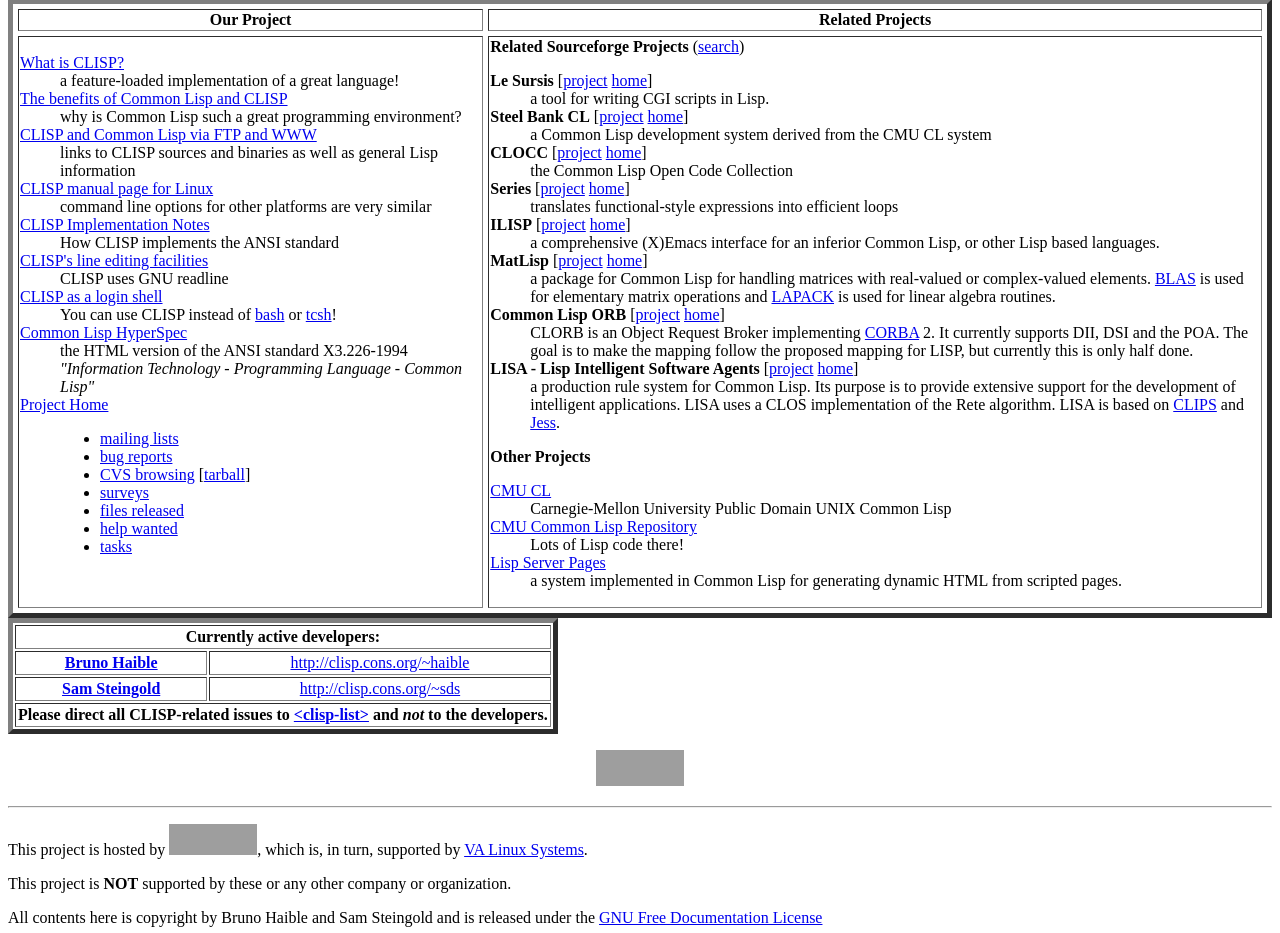
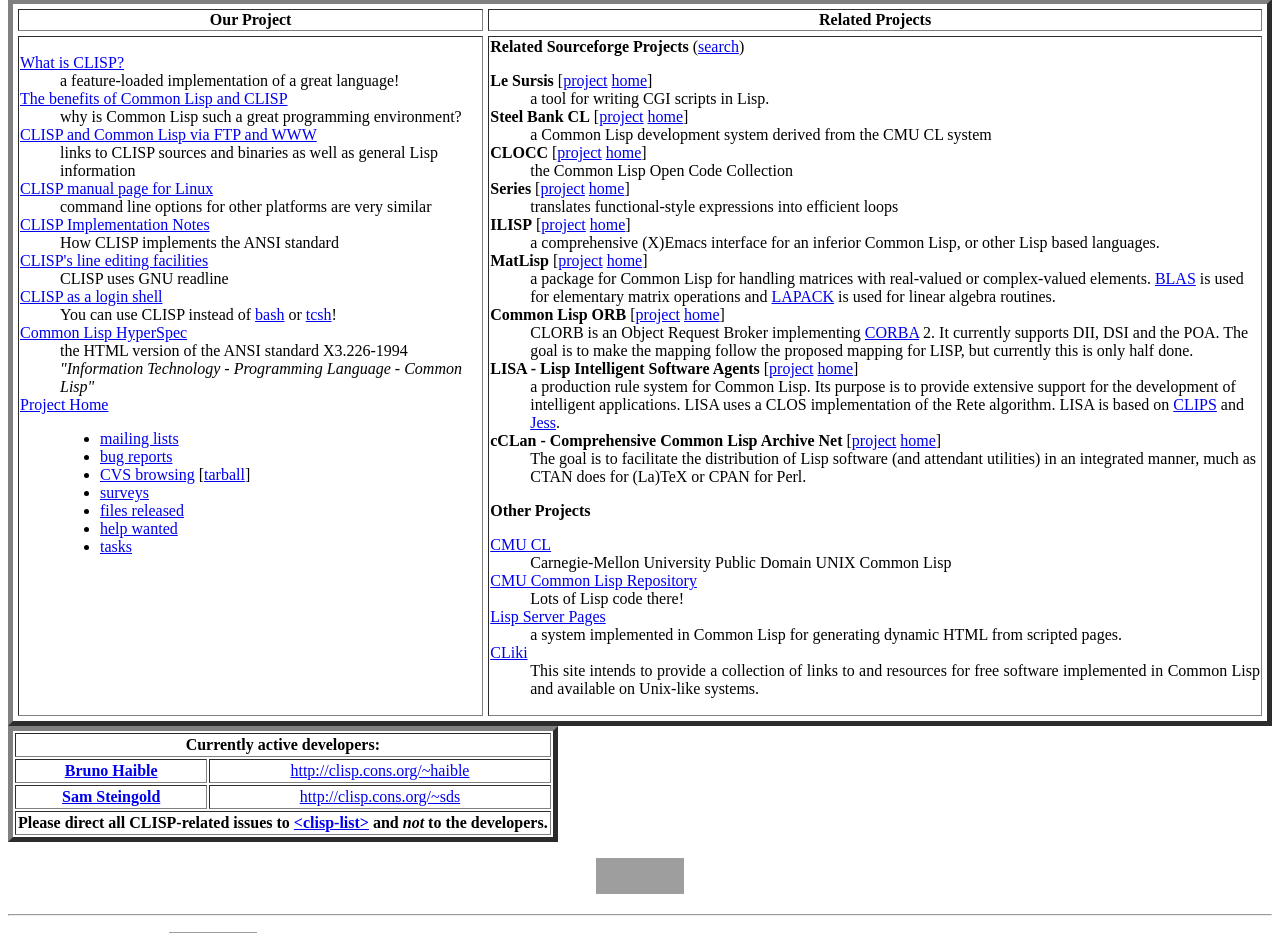
Before and after one commit to gnu-mirror-unofficial/clisp, a PHP site: page / in a window 1280 px wide. Shown: the part 258-1191 px from the top of the page. Run offline with PHP 8.4, Linux system fonts and the light colour scheme; grey boxes are pictures that could not be loaded.

Commit message:
added cCLan and CLiki

```diff
--- a/index.php
+++ b/index.php
@@ -139,6 +139,12 @@
     LISA is based on
     <a href="http://www.ghg.net/clips/CLIPS.html">CLIPS</a> and
     <a href="http://herzberg.ca.sandia.gov/jess/">Jess</a>.</dd>
+  <dt><strong>cCLan - Comprehensive Common Lisp Archive Net</strong>
+      [<a href="http://sourceforge.net/projects/cclan">project</a>
+       <a href="http://cclan.sourceforge.net">home</a>]</dt>
+   <dd>The goal is to facilitate the distribution of Lisp software
+    (and attendant utilities) in an integrated manner,
+    much as CTAN does for (La)TeX or CPAN for Perl.</dd>
  </dl>
  <strong>Other Projects</strong>
  <dl>
@@ -149,6 +155,10 @@
   <dt><a href="http://lsp.everest.com/">Lisp Server Pages</a></dt>
    <dd>a system implemented in Common Lisp for generating dynamic HTML
     from scripted pages.</dd>
+  <dt><a href="http://ww.telent.net/cliki/">CLiki</a></dt>
+   <dd><p>This site intends to provide a collection of links to and
+    resources for free software implemented in Common Lisp and available
+    on Unix-like systems.</dd>
  </dl>
  </td></tr>
 </table>
```
